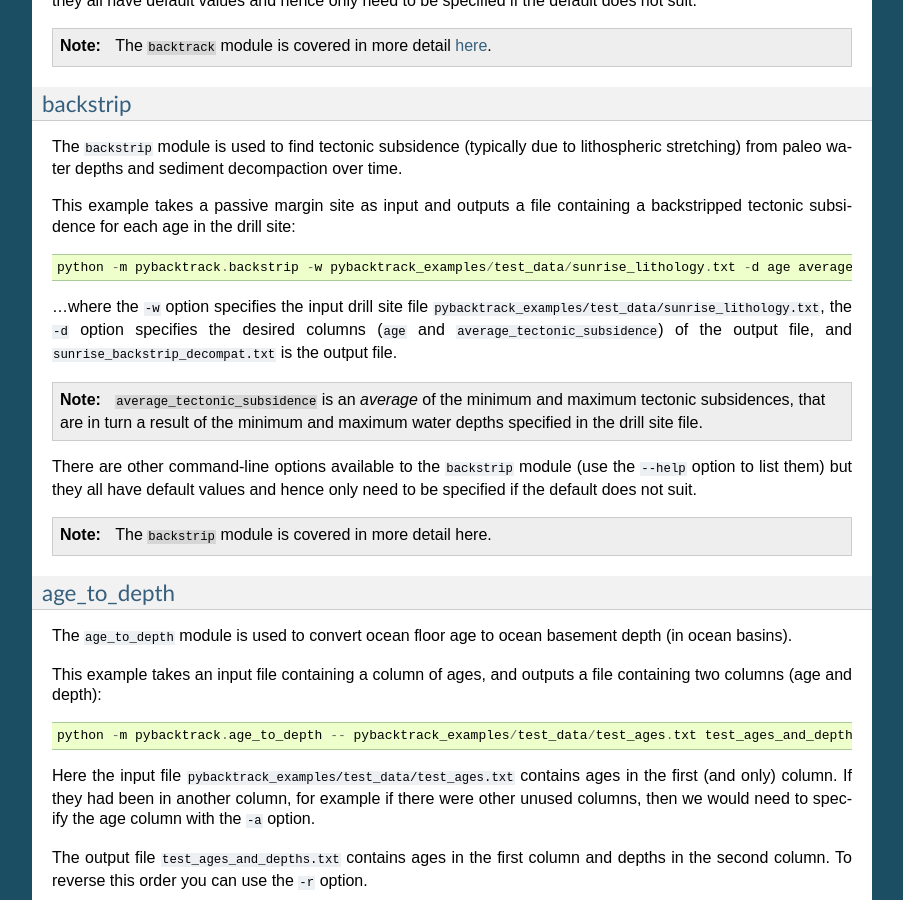
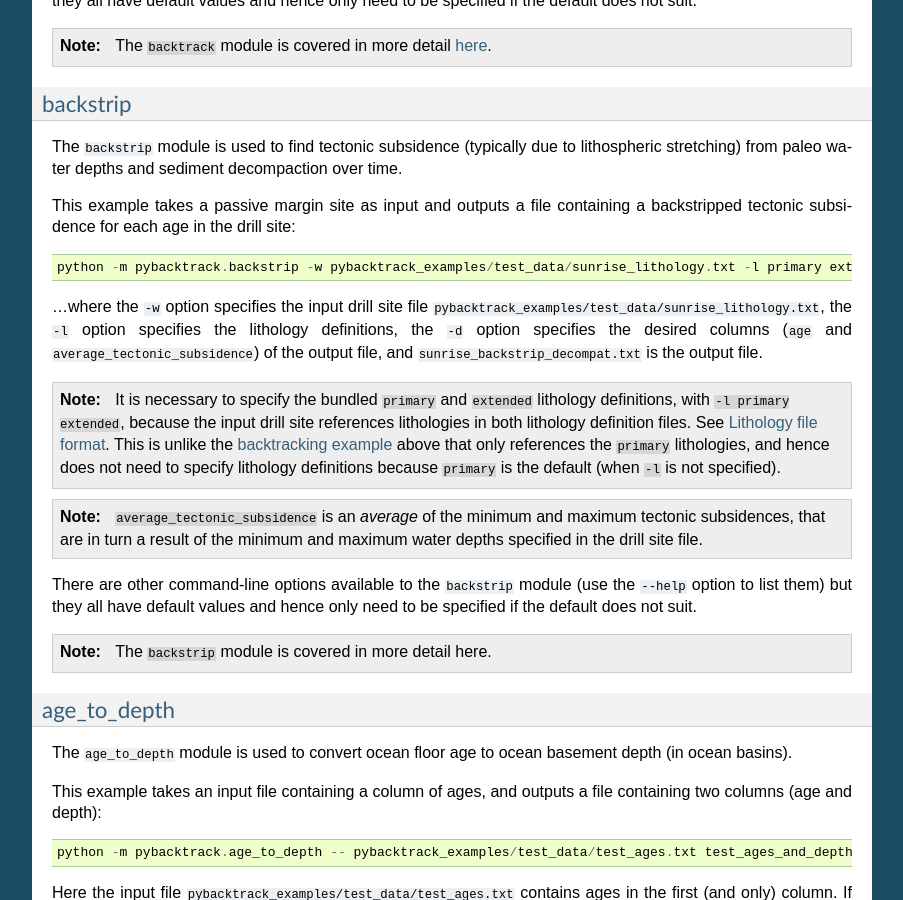
Before and after one commit to EarthByte/pyBacktrack, a Sphinx documentation site: the page built from docs/pybacktrack_overview.rst, in a window 1280 px wide and 900 px high, scrolled down 1458 px. Shown: the whole window, without its empty margins (198-1101 px from the left). Built offline with Sphinx 7.4.7, drawn with Linux system fonts in a browser that asks for light colours; some of the changed text lies outside the part shown.

Commit message:
Update docs to specify primary/extended lithologies for sunrise backstripping.

```diff
--- a/docs/pybacktrack_overview.rst
+++ b/docs/pybacktrack_overview.rst
@@ -76,10 +76,16 @@ This example takes a passive margin site as input and outputs a file containing
 
 .. code-block:: python
 
-    python -m pybacktrack.backstrip -w pybacktrack_examples/test_data/sunrise_lithology.txt -d age average_tectonic_subsidence -- sunrise_backstrip_decompat.txt
+    python -m pybacktrack.backstrip -w pybacktrack_examples/test_data/sunrise_lithology.txt -l primary extended -d age average_tectonic_subsidence -- sunrise_backstrip_decompat.txt
 
-...where the ``-w`` option specifies the input drill site file ``pybacktrack_examples/test_data/sunrise_lithology.txt``, the ``-d`` option specifies
-the desired columns (``age`` and ``average_tectonic_subsidence``) of the output file, and ``sunrise_backstrip_decompat.txt`` is the output file.
+...where the ``-w`` option specifies the input drill site file ``pybacktrack_examples/test_data/sunrise_lithology.txt``, the ``-l`` option specifies the
+lithology definitions, the ``-d`` option specifies the desired columns (``age`` and ``average_tectonic_subsidence``) of the output file,
+and ``sunrise_backstrip_decompat.txt`` is the output file.
+
+.. note:: It is necessary to specify the bundled ``primary`` and ``extended`` lithology definitions, with ``-l primary extended``, because the input drill site
+          references lithologies in both lithology definition files. See :ref:`pygplates_bundled_lithology_definitions`. This is unlike the
+          :ref:`backtracking example <pybacktrack_running_the_backtrack_script>` above that only references the ``primary`` lithologies, and hence does not need
+          to specify lithology definitions because ``primary`` is the default (when ``-l`` is not specified).
 
 .. note:: ``average_tectonic_subsidence`` is an *average* of the minimum and maximum tectonic subsidences, that are in turn a result
           of the minimum and maximum water depths specified in the drill site file.
@@ -202,6 +208,8 @@ The following Python source code (using :ref:`these functions <pybacktrack_refer
     pybacktrack.backstrip_and_write_well(
         'sunrise_backstrip_decompat.txt',
         'pybacktrack_examples/test_data/sunrise_lithology.txt',
+        lithology_filenames=[pybacktrack.PRIMARY_BUNDLE_LITHOLOGY_FILENAME,
+                             pybacktrack.EXTENDED_BUNDLE_LITHOLOGY_FILENAME],
         decompacted_columns=[pybacktrack.BACKSTRIP_COLUMN_AGE,
                              pybacktrack.BACKSTRIP_COLUMN_AVERAGE_TECTONIC_SUBSIDENCE])
 
@@ -209,7 +217,7 @@ The following Python source code (using :ref:`these functions <pybacktrack_refer
 
 .. code-block:: python
 
-    python -m pybacktrack.backstrip -w pybacktrack_examples/test_data/sunrise_lithology.txt -d age average_tectonic_subsidence -- sunrise_backstrip_decompat.txt
+    python -m pybacktrack.backstrip -w pybacktrack_examples/test_data/sunrise_lithology.txt -l primary extended -d age average_tectonic_subsidence -- sunrise_backstrip_decompat.txt
 
 .. note:: The ``backstrip`` module is covered in more detail :ref:`here <pygplates_backstrip>`.
 
```
